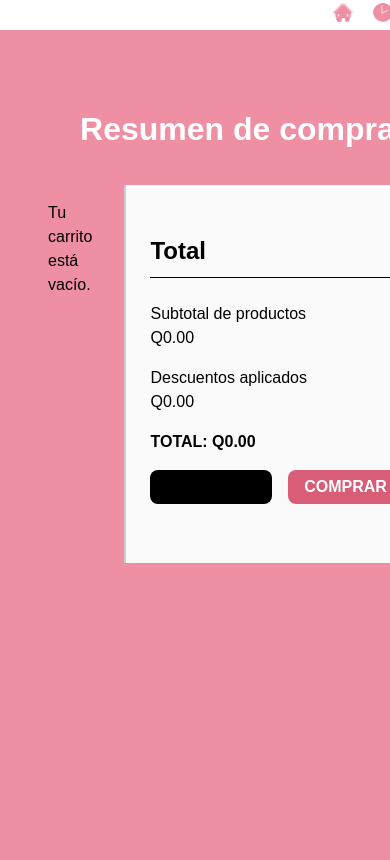
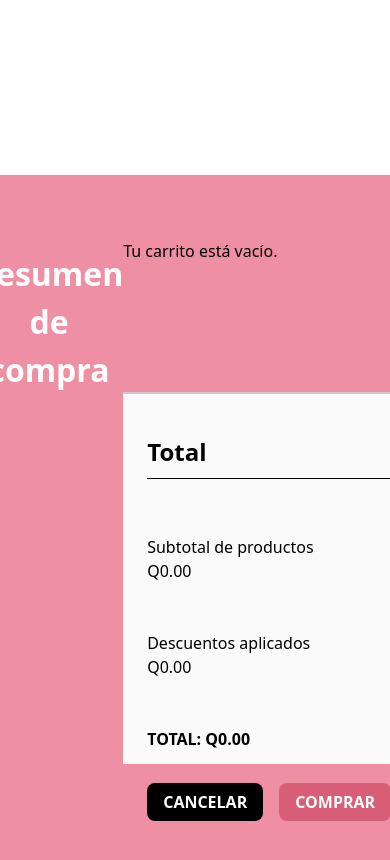
Before and after one commit to tismajo/CC3062-Ecommerce, a React (Vite) app in the folder 8bitdreams/: page /cart in a window 390 px wide. Shown: the top 860 px of the page. Built offline with nearby package versions, Linux system fonts and the light colour scheme.

Commit message:
responsive

```diff
--- a/8bitdreams/src/pages/CartPage.jsx
+++ b/8bitdreams/src/pages/CartPage.jsx
@@ -1,4 +1,4 @@
-import { useContext } from 'react';
+import { useContext, useMemo } from 'react';
 import { CartContext } from '../context/CartContext';
 import { Link } from 'react-router-dom';
 
@@ -8,10 +8,12 @@ export default function Cart() {
   const { cartItems, increaseQuantity, decreaseQuantity } =
     useContext(CartContext);
 
-  const totalSubtotal = cartItems.reduce(
-    (acc, item) => acc + item.price * item.quantity,
-    0,
-  );
+  const totalSubtotal = useMemo(() => {
+    return cartItems.reduce(
+      (acc, item) => acc + item.price * item.quantity,
+      0,
+    );
+  }, [cartItems]);
 
   return (
     <main className="cart-container">
--- a/8bitdreams/src/pages/Details.jsx
+++ b/8bitdreams/src/pages/Details.jsx
@@ -21,7 +21,7 @@ export default function Details() {
       <p>Tipo de juego: {product.description}</p>
       <p>{product.synopsis}</p>
       <p>Q{product.price.toFixed(2)}</p>
-      <Link to="cart">
+      <Link to="/cart">
         <button onClick={() => addToCart(product)}>Añadir al carrito</button>
       </Link>
       <Link to={'/'}>
--- a/8bitdreams/src/styles/Cart.css
+++ b/8bitdreams/src/styles/Cart.css
@@ -1,17 +1,17 @@
 main {
-  margin: 0;
-  padding: 2rem;
+  width: 100%;
   display: flex;
-  flex-direction: column;
-  min-width: 96.9vw;
-  min-height: 100vh;
+  justify-content: center;
   box-sizing: border-box;
+  padding: 0 1rem;
 }
 
 .cart-container {
-  color: #000;
+  color:#000;
+  width: 100%;
+  max-width: 1200px;
   padding: 2rem;
-  font-family: sans-serif;
+  box-sizing: border-box;
 }
 
 .cart-title {
@@ -25,6 +25,7 @@ main {
   display: flex;
   gap: 2rem;
   justify-content: space-between;
+  flex-wrap: wrap;
 }
 
 .cart-items {
@@ -40,6 +41,7 @@ main {
   padding: 1rem;
   border-radius: 0.5rem;
   align-items: center;
+  flex-wrap: wrap;
 }
 
 .item-image {
@@ -85,6 +87,7 @@ main {
   background-color: #fafafa;
   padding: 1.5rem;
   border-left: 2px solid #ccc;
+  display: flex;
   flex-direction: column;
   gap: 1rem;
 }
@@ -110,6 +113,7 @@ main {
 
 .cancel-button {
   background-color: #000;
+  color: white;
   border: none;
 }
 
@@ -124,3 +128,28 @@ main {
   font-weight: bold;
   margin-bottom: 1rem;
 }
+
+/* 📱 Responsive */
+@media (max-width: 768px) {
+  .cart-content {
+    flex-direction: column;
+  }
+
+  .cart-summary {
+    border-left: none;
+    border-top: 2px solid #ccc;
+    padding-top: 1rem;
+  }
+
+  .cart-item {
+    flex-direction: column;
+    align-items: flex-start;
+  }
+
+  .item-image {
+    width: 100%;
+    height: auto;
+    margin-right: 0;
+    margin-bottom: 1rem;
+  }
+}
--- a/8bitdreams/src/styles/Details.css
+++ b/8bitdreams/src/styles/Details.css
@@ -13,3 +13,10 @@
   height: 100%;
   object-fit: cover;
 }
+
+@media (max-width: 768px) {
+  .productDetails {
+    grid-template-columns: 1fr;
+    width: 100%;
+  }
+}
--- a/8bitdreams/src/styles/Navbar.css
+++ b/8bitdreams/src/styles/Navbar.css
@@ -1,10 +1,12 @@
 .navbar {
   display: flex;
   justify-content: flex-end;
+  align-items: center;
   gap: 1rem;
   background-color: #fff;
   width: 100%;
-  align-content: end;
+  padding: 1rem 2rem;
+  box-sizing: border-box;
 }
 
 .navbar img {
@@ -27,3 +29,11 @@
   height: 24px;
   padding-bottom: 5px;
 }
+
+@media (max-width: 480px) {
+  .navbar {
+    flex-direction: column;
+    align-items: flex-end;
+    gap: 0.5rem;
+  }
+}
--- a/8bitdreams/src/styles/ProductCard.css
+++ b/8bitdreams/src/styles/ProductCard.css
@@ -22,3 +22,9 @@
   height: 180px;
   object-fit: cover;
 }
+
+@media (max-width: 480px) {
+  .card img {
+    height: 150px;
+  }
+}
--- a/8bitdreams/src/styles/ProductList.css
+++ b/8bitdreams/src/styles/ProductList.css
@@ -3,5 +3,20 @@
   grid-template-columns: repeat(5, minmax(180px, 1fr));
   grid-auto-rows: 1fr;
   gap: 1rem;
-  padding: 2rem;
+  padding-left: 6rem;
+  padding-right: 6rem;
 }
+
+@media (max-width: 768px) {
+  .grid {
+    grid-template-columns: repeat(2, 1fr);
+    padding-left: 1rem;
+    padding-right: 1rem;
+  }
+}
+
+@media (max-width: 480px) {
+  .grid {
+    grid-template-columns: 1fr;
+  }
+}
--- a/8bitdreams/src/styles/index.css
+++ b/8bitdreams/src/styles/index.css
@@ -15,15 +15,18 @@
 
 body {
   margin: 0;
+  padding: 0;
   display: flex;
-  place-items: center;
+  flex-direction: column;
+  align-items: center;
+  width: 100%;
   min-width: 320px;
   min-height: 100vh;
+  box-sizing: border-box;
 }
 
 h1 {
   width: 100%;
-  height: 100%;
   font-size: 3.2em;
   line-height: 1.1;
   text-align: center;
@@ -44,3 +47,9 @@ button {
 button:hover {
   border-color: #742c3b;
 }
+
+@media (max-width: 480px) {
+  h1 {
+    font-size: 2em;
+  }
+}
```
